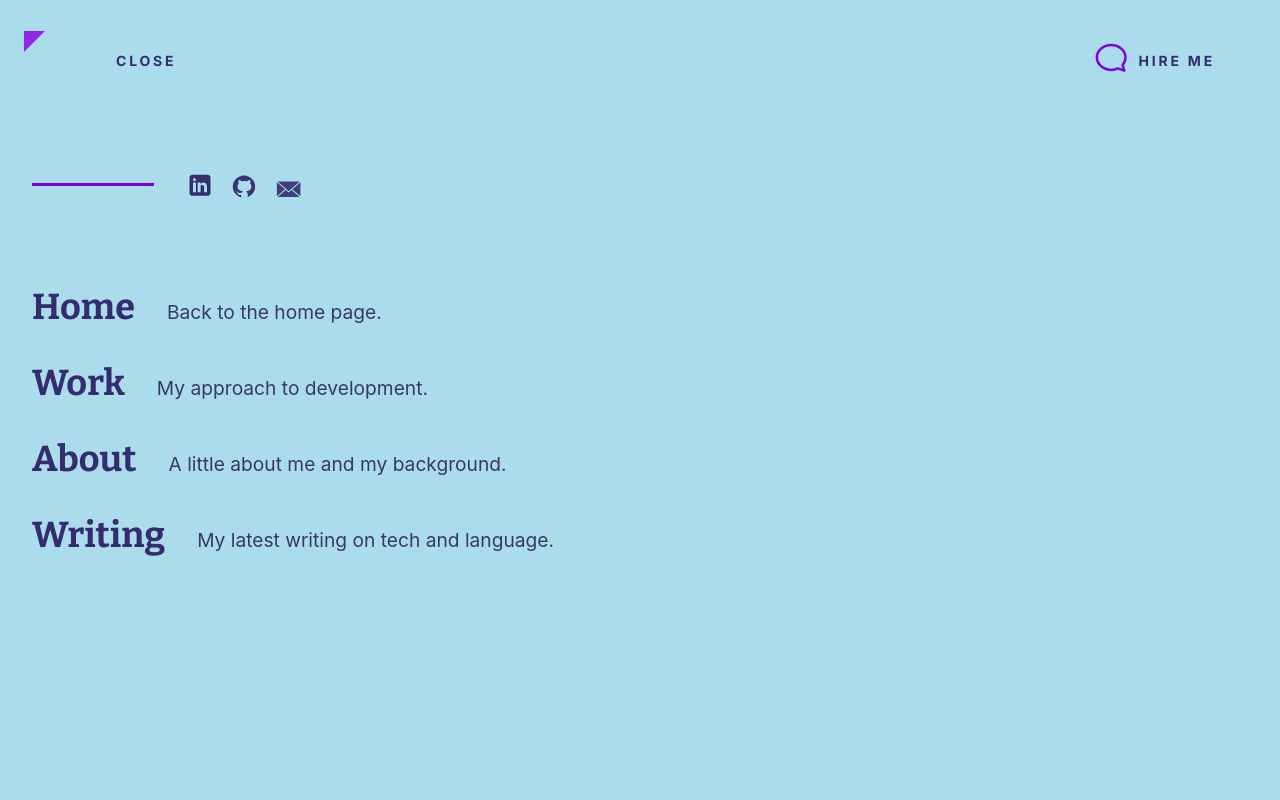
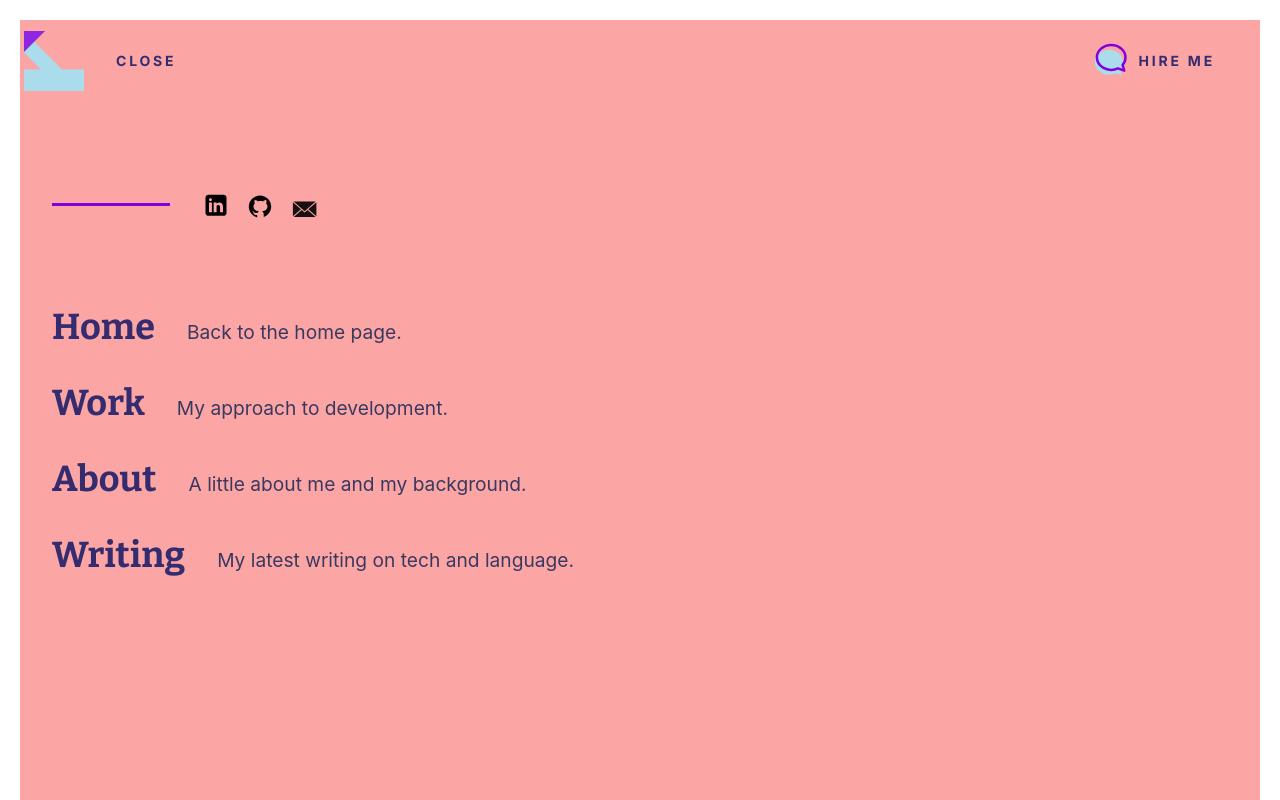
Before and after one commit to flobby41/Portfolio, a Next.js app: page / in a window 1280 px wide. Both pictures are taken after a click on the button "MENU". Shown: the top 800 px of the page. Built offline with nearby package versions, Linux system fonts and the light colour scheme.

Commit message:
fix: update Navbar menu styles and social icons for improved accessibility and layout

```diff
--- a/src/components/layout/Navbar.tsx
+++ b/src/components/layout/Navbar.tsx
@@ -130,7 +130,7 @@ const Navbar = () => {
         <AnimatePresence>
           {isMenuOpen && (
             <motion.div
-              className="main-menu fixed inset-0 bg-[#aadcec]"
+              className="main-menu fixed top-[20px] left-5 right-5 bottom-0  bg-red-300"
               id="main-menu"
               variants={menuVariants}
               initial="initial"
@@ -186,13 +186,13 @@ const Navbar = () => {
                         <span className="sr-only">{social.label}</span>
                         {social.icon === 'linkedIn' && (
                           <svg xmlns="http://www.w3.org/2000/svg" width="28" height="28" viewBox="0 0 48 48">
-                            <path fill="currentColor" d="M42,37c0,2.762-2.238,5-5,5H11c-2.761,0-5-2.238-5-5V11c0-2.762,2.239-5,5-5h26c2.762,0,5,2.238,5,5V37z"/>
-                            <path fill="#aadcec" d="M12 19H17V36H12zM14.485 17h-.028C12.965 17 12 15.888 12 14.499 12 13.08 12.995 12 14.514 12c1.521 0 2.458 1.08 2.486 2.499C17 15.887 16.035 17 14.485 17zM36 36h-5v-9.099c0-2.198-1.225-3.698-3.192-3.698-1.501 0-2.313 1.012-2.707 1.99C24.957 25.543 25 26.511 25 27v9h-5V19h5v2.616C25.721 20.5 26.85 19 29.738 19c3.578 0 6.261 2.25 6.261 7.274L36 36 36 36z"/>
+                            <path fill="" d="M42,37c0,2.762-2.238,5-5,5H11c-2.761,0-5-2.238-5-5V11c0-2.762,2.239-5,5-5h26c2.762,0,5,2.238,5,5V37z"/>
+                            <path fill="#FCA5A5" d="M12 19H17V36H12zM14.485 17h-.028C12.965 17 12 15.888 12 14.499 12 13.08 12.995 12 14.514 12c1.521 0 2.458 1.08 2.486 2.499C17 15.887 16.035 17 14.485 17zM36 36h-5v-9.099c0-2.198-1.225-3.698-3.192-3.698-1.501 0-2.313 1.012-2.707 1.99C24.957 25.543 25 26.511 25 27v9h-5V19h5v2.616C25.721 20.5 26.85 19 29.738 19c3.578 0 6.261 2.25 6.261 7.274L36 36 36 36z"/>
                           </svg>
                         )}
                         {social.icon === 'github' && (
                           <svg xmlns="http://www.w3.org/2000/svg" width="28" height="28" viewBox="0 0 30 30">
-                            <path fill="currentColor" d="M15,3C8.373,3,3,8.373,3,15c0,5.623,3.872,10.328,9.092,11.63C12.036,26.468,12,26.28,12,26.047v-2.051 c-0.487,0-1.303,0-1.508,0c-0.821,0-1.551-0.353-1.905-1.009c-0.393-0.729-0.461-1.844-1.435-2.526 c-0.289-0.227-0.069-0.486,0.264-0.451c0.615,0.174,1.125,0.596,1.605,1.222c0.478,0.627,0.703,0.769,1.596,0.769 c0.433,0,1.081-0.025,1.691-0.121c0.328-0.833,0.895-1.6,1.588-1.962c-3.996-0.411-5.903-2.399-5.903-5.098 c0-1.162,0.495-2.286,1.336-3.233C9.053,10.647,8.706,8.73,9.435,8c1.798,0,2.885,1.166,3.146,1.481C13.477,9.174,14.461,9,15.495,9 c1.036,0,2.024,0.174,2.922,0.483C18.675,9.17,19.763,8,21.565,8c0.732,0.731,0.381,2.656,0.102,3.594 c0.836,0.945,1.328,2.066,1.328,3.226c0,2.697-1.904,4.684-5.894,5.097C18.199,20.49,19,22.1,19,23.313v2.734 c0,0.104-0.023,0.179-0.035,0.268C23.641,24.676,27,20.236,27,15C27,8.373,21.627,3,15,3z"/>
+                            <path fill="" d="M15,3C8.373,3,3,8.373,3,15c0,5.623,3.872,10.328,9.092,11.63C12.036,26.468,12,26.28,12,26.047v-2.051 c-0.487,0-1.303,0-1.508,0c-0.821,0-1.551-0.353-1.905-1.009c-0.393-0.729-0.461-1.844-1.435-2.526 c-0.289-0.227-0.069-0.486,0.264-0.451c0.615,0.174,1.125,0.596,1.605,1.222c0.478,0.627,0.703,0.769,1.596,0.769 c0.433,0,1.081-0.025,1.691-0.121c0.328-0.833,0.895-1.6,1.588-1.962c-3.996-0.411-5.903-2.399-5.903-5.098 c0-1.162,0.495-2.286,1.336-3.233C9.053,10.647,8.706,8.73,9.435,8c1.798,0,2.885,1.166,3.146,1.481C13.477,9.174,14.461,9,15.495,9 c1.036,0,2.024,0.174,2.922,0.483C18.675,9.17,19.763,8,21.565,8c0.732,0.731,0.381,2.656,0.102,3.594 c0.836,0.945,1.328,2.066,1.328,3.226c0,2.697-1.904,4.684-5.894,5.097C18.199,20.49,19,22.1,19,23.313v2.734 c0,0.104-0.023,0.179-0.035,0.268C23.641,24.676,27,20.236,27,15C27,8.373,21.627,3,15,3z"/>
                           </svg>
                         )}
                         {social.icon === 'mail' && (
@@ -203,7 +203,7 @@ const Navbar = () => {
                           viewBox="0 0 22 22"
                         >
                           <g
-                            fill="currentColor"
+                            fill=""
                             transform="translate(2, 5) scale(0.5)"
                           >
                             <path d="M19,15.4615385 L36.3076923,0.461538462 L1.69230769,0.461538462 L19,15.4615385 Z M14.3251765,13.8010536 L19,17.6382399 L23.6015813,13.8010536 L36.3076923,24.6923077 L1.69230769,24.6923077 L14.3251765,13.8010536 Z M0.538461538,23.5384615 L0.538461538,1.61538462 L13.2307692,12.5769231 L0.538461538,23.5384615 Z M37.4615385,23.5384615 L37.4615385,1.61538462 L24.7692308,12.5769231 L37.4615385,23.5384615 Z"/>
```
